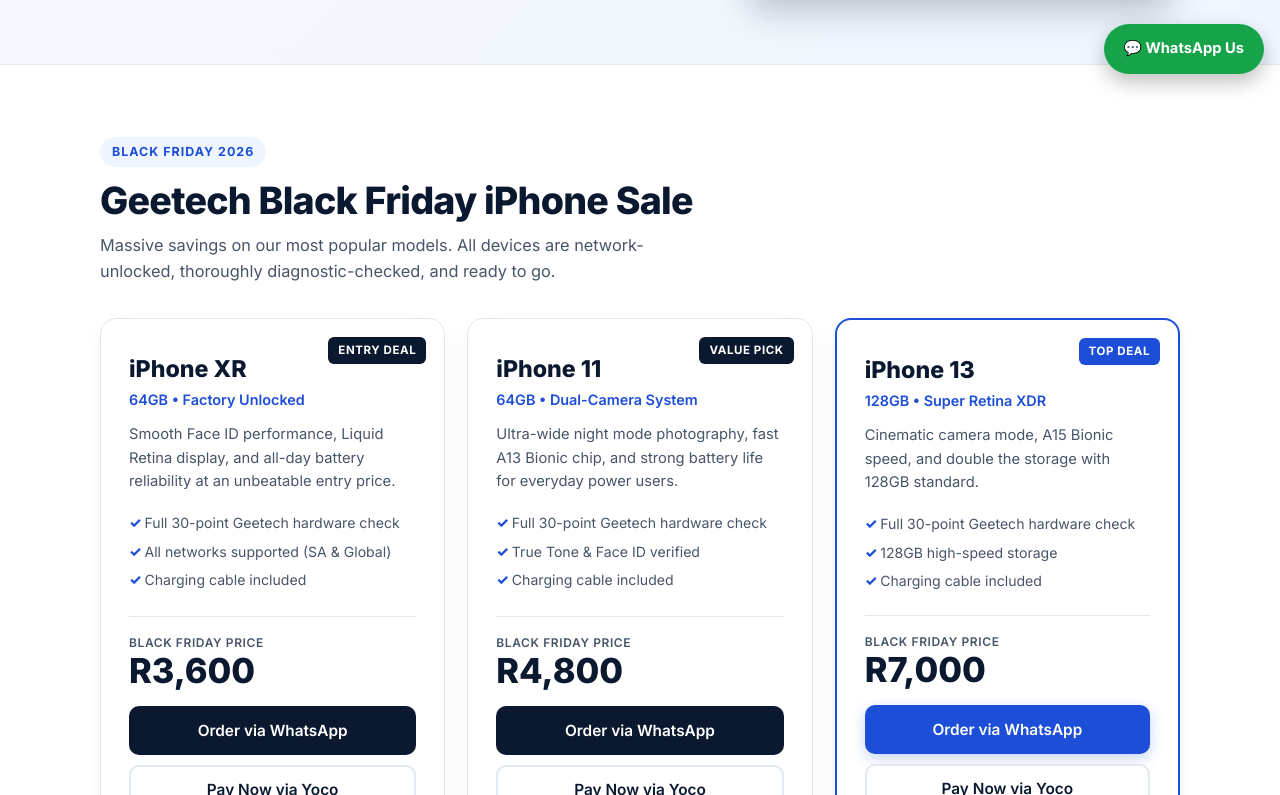
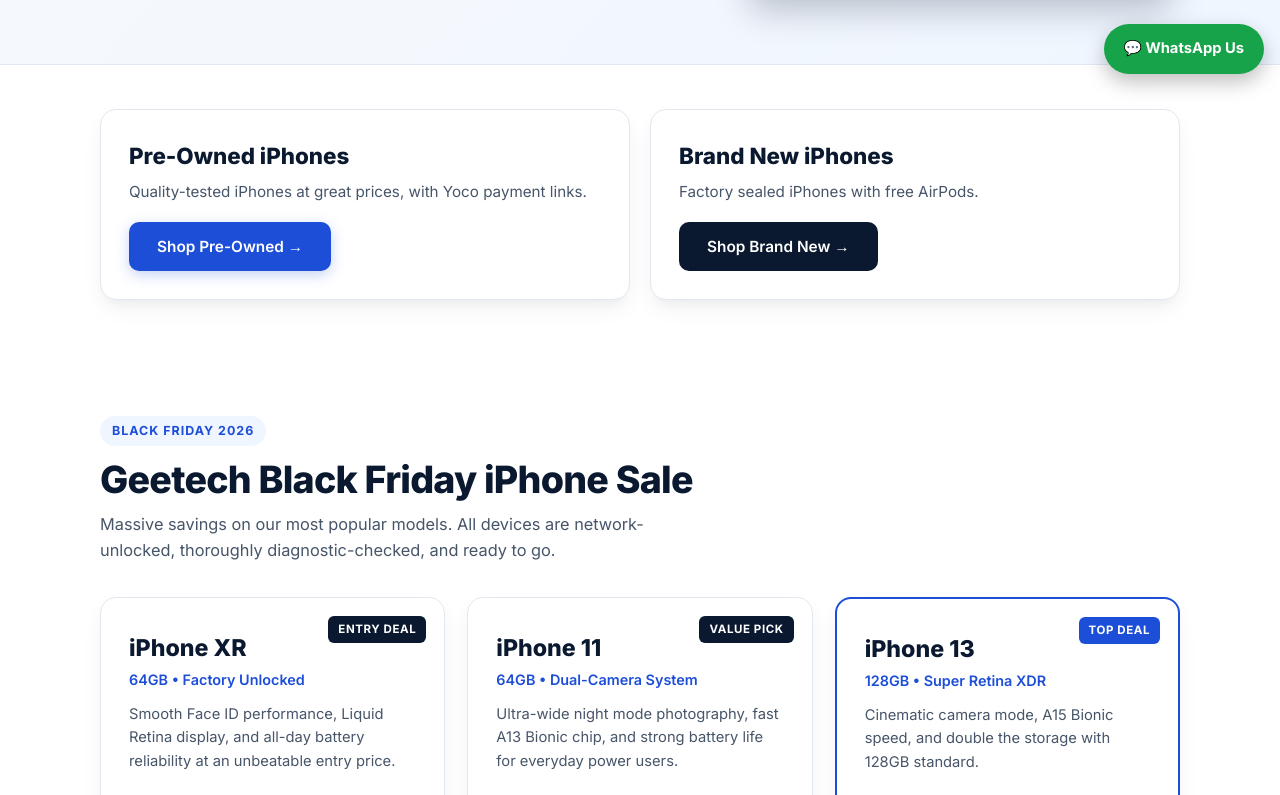
Before and after one commit to Geetech-ZA/geetechweb, a plain HTML site: page index.html in a window 1280 px wide. Shown: the part 710-1505 px from the top of the page. Drawn offline with Linux system fonts and the light colour scheme.

Commit message:
Update index.html

```diff
--- a/index.html
+++ b/index.html
@@ -370,6 +370,11 @@ dd a:hover { border-bottom-color: var(--blue); }
 
 .map { margin-top: 24px; border: 1px solid var(--line); border-radius: 14px; overflow: hidden; box-shadow: var(--shadow); }
 .map iframe { display: block; width: 100%; height: 260px; border: 0; }
+.shop-grid { display: grid; gap: 20px; grid-template-columns: 1fr 1fr; }
+@media(max-width: 640px) { .shop-grid { grid-template-columns: 1fr; } }
+.shop-card { background: #fff; border: 1px solid var(--line); border-radius: 16px; padding: 28px; box-shadow: var(--shadow); }
+.shop-card h3 { font-size: 1.4rem; font-weight: 800; color: var(--navy); }
+.shop-card p { color: var(--muted); font-size: 0.95rem; margin: 6px 0 18px; }
 .social { display: flex; flex-wrap: wrap; gap: 10px; margin-top: 4px; }
 .social a { padding: 8px 16px; border-radius: 99px; border: 1px solid var(--line); background: #fff; color: var(--navy); font-weight: 600; font-size: 0.9rem; text-decoration: none; transition: all 0.15s; }
 .social a:hover { border-color: var(--blue); color: var(--blue); }
@@ -403,6 +408,8 @@ footer strong { color: #ffffff; }
   <button class="burger" id="burger" aria-expanded="false" aria-controls="ml">Menu</button>
   <nav id="nav"><ul id="ml">
     <li><a href="#deals">Black Friday</a></li>
+    <li><a href="iphones.html#pre-owned">Pre-Owned</a></li>
+    <li><a href="iphones.html#brand-new">Brand New</a></li>
     <li><a href="#repairs">Repairs</a></li>
     <li><a href="#why">Why Geetech</a></li>
     <li><a href="#delivery">Delivery</a></li>
@@ -452,6 +459,22 @@ footer strong { color: #ffffff; }
       <a class="btn primary" style="width:100%" href="#deals">Claim Your Deal Now</a>
     </div>
   </div></div>
+
+  <!-- SHOP BY CONDITION -->
+  <section id="shop" style="padding:44px 0"><div class="wrap">
+    <div class="shop-grid">
+      <div class="shop-card">
+        <h3>Pre-Owned iPhones</h3>
+        <p>Quality-tested iPhones at great prices, with Yoco payment links.</p>
+        <a class="btn primary" href="iphones.html#pre-owned">Shop Pre-Owned →</a>
+      </div>
+      <div class="shop-card">
+        <h3>Brand New iPhones</h3>
+        <p>Factory sealed iPhones with free AirPods.</p>
+        <a class="btn dark" href="iphones.html#brand-new">Shop Brand New →</a>
+      </div>
+    </div>
+  </div></section>
 
   <!-- BLACK FRIDAY DEALS -->
   <section id="deals"><div class="wrap">
```
